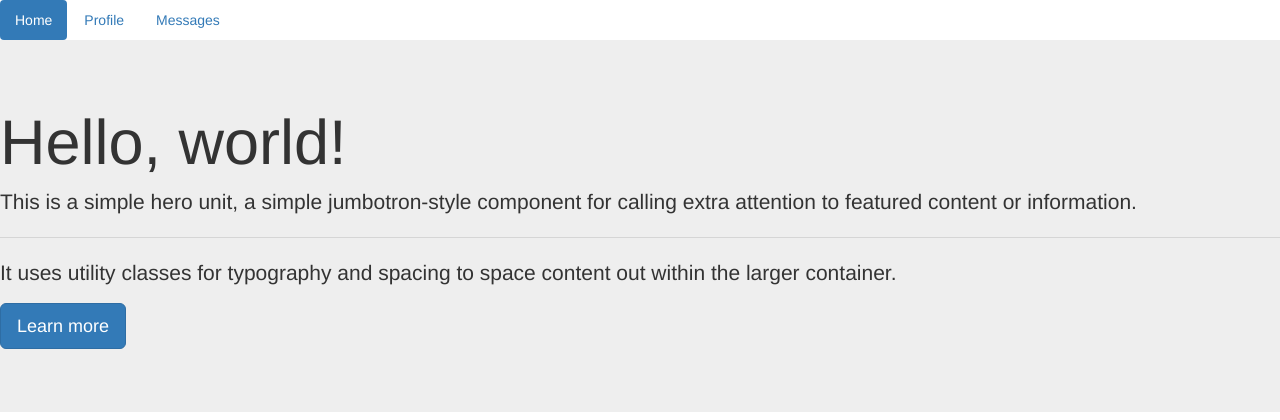
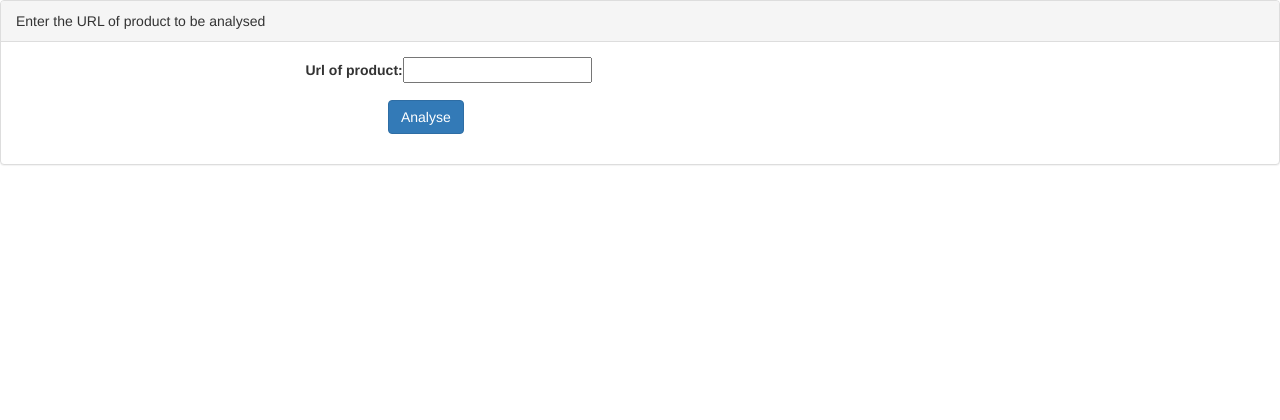
Before and after one commit to Yashwanthv21/amazon, a Django app: page /scrape/data/ in a window 1280 px wide. Shown: the top 420 px of the page. Run offline with Django 3.2, Linux system fonts and the light colour scheme; some libraries are stand-ins or nearby versions.

Commit message:
changed ui of scrape and corrected scrape specs tag

```diff
--- a/scrape/templates/data.html
+++ b/scrape/templates/data.html
@@ -5,7 +5,7 @@
 <!-- Latest compiled and minified JavaScript -->
 <script src="https://maxcdn.bootstrapcdn.com/bootstrap/3.3.6/js/bootstrap.min.js"></script>
 
-<ul class="nav nav-pills">
+<!-- <ul class="nav nav-pills">
   <li role="presentation" class="active"><a href="#">Home</a></li>
   <li role="presentation"><a href="#">Profile</a></li>
   <li role="presentation"><a href="#">Messages</a></li>
@@ -19,8 +19,13 @@
   <p class="lead">
     <a class="btn btn-primary btn-lg" href="#" role="button">Learn more</a>
   </p>
-</div>
-
+</div> -->
+<div class="panel panel-default">
+                        <div class="panel-heading">
+                            Enter the URL of product to be analysed
+                        </div>
+                        <div class="panel-body">
+                            <div class="row">
 <div class="col-md-offset-3">
 <form class="form-horizontal" action="/scrape/data/" method="post">
 	{% csrf_token %}
@@ -33,3 +38,4 @@
 	</div>
 </form>
 </div>
+</div></div></div>
```
Also changed, not shown: 1 other file.
